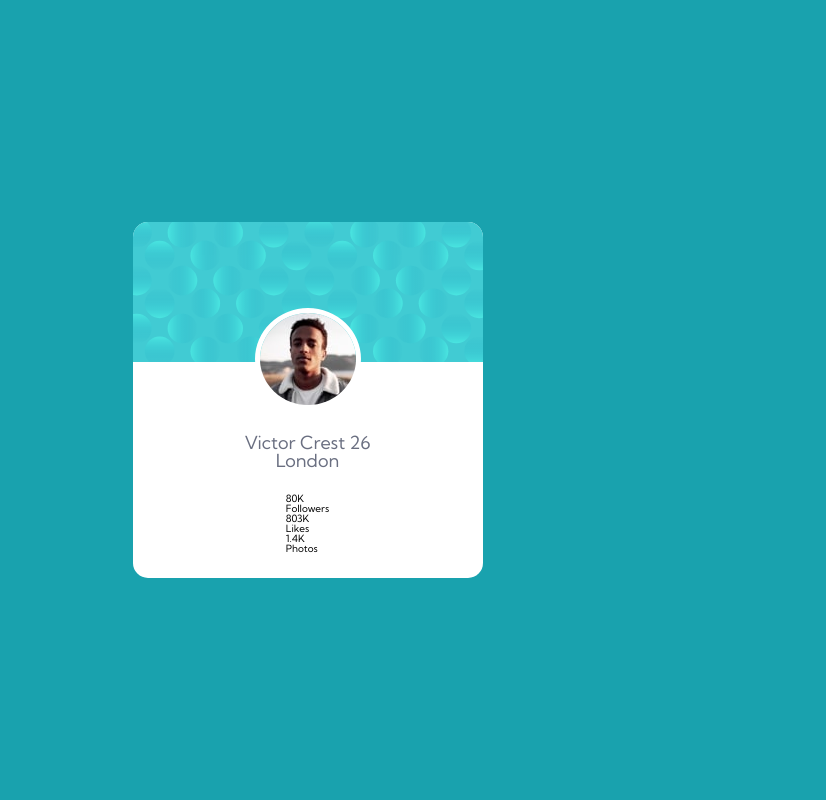
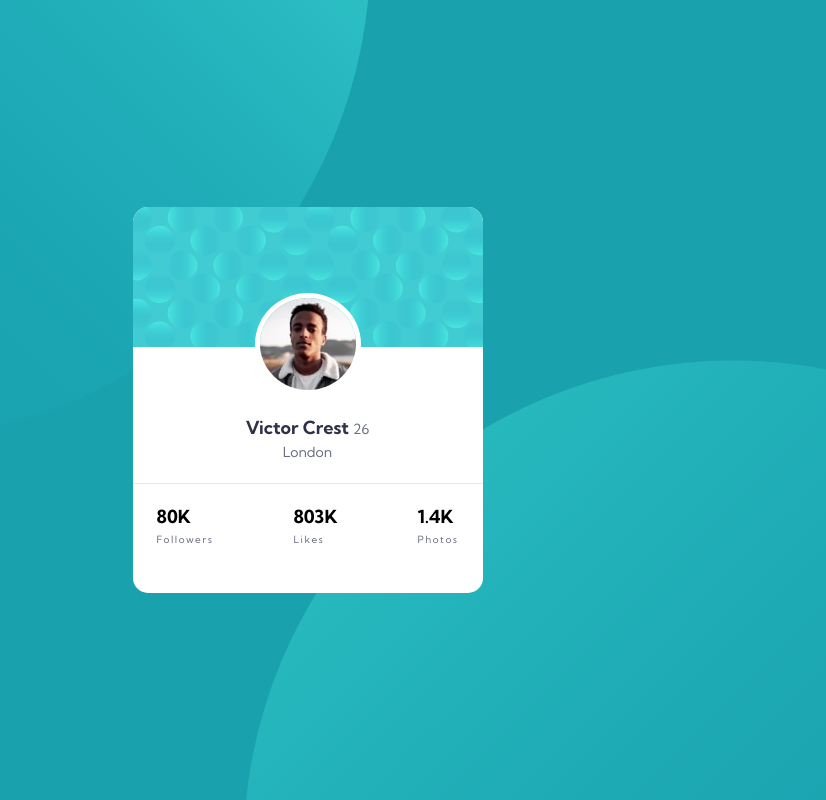
Before and after one commit to imonweb/FEM-Profile-Card-Component, a plain HTML site: page index.html in a window 1280 px wide. Shown: the whole page, without its empty margins (333-1159 px from the left). Drawn offline with Linux system fonts and the light colour scheme.

Commit message:
completed

```diff
--- a/index.html
+++ b/index.html
@@ -8,7 +8,7 @@
   <title>Profile Card Component</title>
 </head>
 <body>
-  <div class="user-card">
+  <article class="user-card">
 
     <div class="user-card__header">
       <div class="user-card__header--bg-img-container">
@@ -20,12 +20,12 @@
     </div>
 
     <div class="user-card__primary-info">
-      <h1 class="user-name">Victor Crest <span class="user-card__primary-info--user-age">26</span></h1>
-      <p class="user-location">London</p>
+      <h1 class="user-card__primary-info--user-name">Victor Crest <span class="user-card__primary-info--user-age">26</span></h1>
+      <p class="user-card__primary-info--user-location">London</p>
     </div>
 
     <div class="user-card__social-info-stats">
-      <div class="social-info-stats__inner-container">
+      <div class="user-card__social-info-stats--inner-container">
 
         <div class="stat">
           <h2 class="stat-value">
@@ -55,6 +55,6 @@
       </div>
     </div>
 
-  </div>
+  </article>
 </body>
 </html>
--- /dev/null
+++ b/scss/_reset.scss
@@ -0,0 +1,43 @@
+html, body, div, span, applet, object, iframe,
+h1, h2, h3, h4, h5, h6, p, blockquote, pre,
+a, abbr, acronym, address, big, cite, code,
+del, dfn, em, img, ins, kbd, q, s, samp,
+small, strike, strong, sub, sup, tt, var,
+b, u, i, center,
+dl, dt, dd, ol, ul, li,
+fieldset, form, label, legend,
+table, caption, tbody, tfoot, thead, tr, th, td,
+article, aside, canvas, details, embed,
+figure, figcaption, footer, header, hgroup,
+menu, nav, output, ruby, section, summary,
+time, mark, audio, video {
+	margin: 0;
+	padding: 0;
+	border: 0;
+	font-size: 100%;
+	font: inherit;
+	vertical-align: baseline;
+}
+/* HTML5 display-role reset for older browsers */
+article, aside, details, figcaption, figure,
+footer, header, hgroup, menu, nav, section {
+	display: block;
+}
+body {
+	line-height: 1;
+}
+ol, ul {
+	list-style: none;
+}
+blockquote, q {
+	quotes: none;
+}
+blockquote:before, blockquote:after,
+q:before, q:after {
+	content: '';
+	content: none;
+}
+table {
+	border-collapse: collapse;
+	border-spacing: 0;
+}
--- a/scss/main.scss
+++ b/scss/main.scss
@@ -26,6 +26,10 @@ body {
   background: var(--primary);
   padding: 0 2.4rem 0 2.5rem;
   // overflow: hidden;
+  background-image: url('../images/bg-pattern-top.svg'), url('../images/bg-pattern-bottom.svg');
+  // background-position: top 0vw left 0vw, bottom 0vw right 0vw;
+  background-position: bottom 45vh right 45vw, top 45vh left 45vw;
+  background-repeat: no-repeat;
 }
 
 
@@ -89,16 +93,56 @@ body {
 
     &--user-name {
       font-weight: 700;
+      margin-bottom: 0.8rem;
+      color: var(--dark-blue);
     }
 
     &--user-age {
       font-weight: 500;
+      font-size: 1.4rem;
+      color: var(--gray-blue);
+    }
+
+    &--user-location {
+      font-size: 1.4rem;
+      color: var(--gray-blue);
     }
   } /*  primary-info */
 
 /* ====== Card - Social Media Info ====== */
 
   &__social-info-stats {
+    width: 100%;
+    border-top: 1px solid #e8e9ec;
+    padding: 2.4rem;
+    display: flex;
+    justify-content: center;
+    align-items: center;
 
-  }
+    &--inner-container{
+      // flex: 1 1 20rem;
+      // max-width: 24.9rem;
+      flex-grow: 1;
+      flex-shrink: 1;
+      // width: clamp(23.4rem, 20.9rem + 6.6667vw, 24.9rem);
+      display: flex;
+      justify-content: space-between;
+
+      .stat {
+
+        .stat-value {
+          font-weight: 700;
+          font-size: 1.8rem;
+          text-transform: uppercase;
+          margin-bottom: 0.9rem;
+        }
+
+         .stat-category {
+          font-size: 1rem;
+          letter-spacing: 0.15rem;
+          color: var(--gray-blue);
+        }
+      } /*  stat */
+    }
+  } /*  social-info-stats */
 } /*  user-card */
```
Also changed, not shown: css/main.css, 1 other file.
